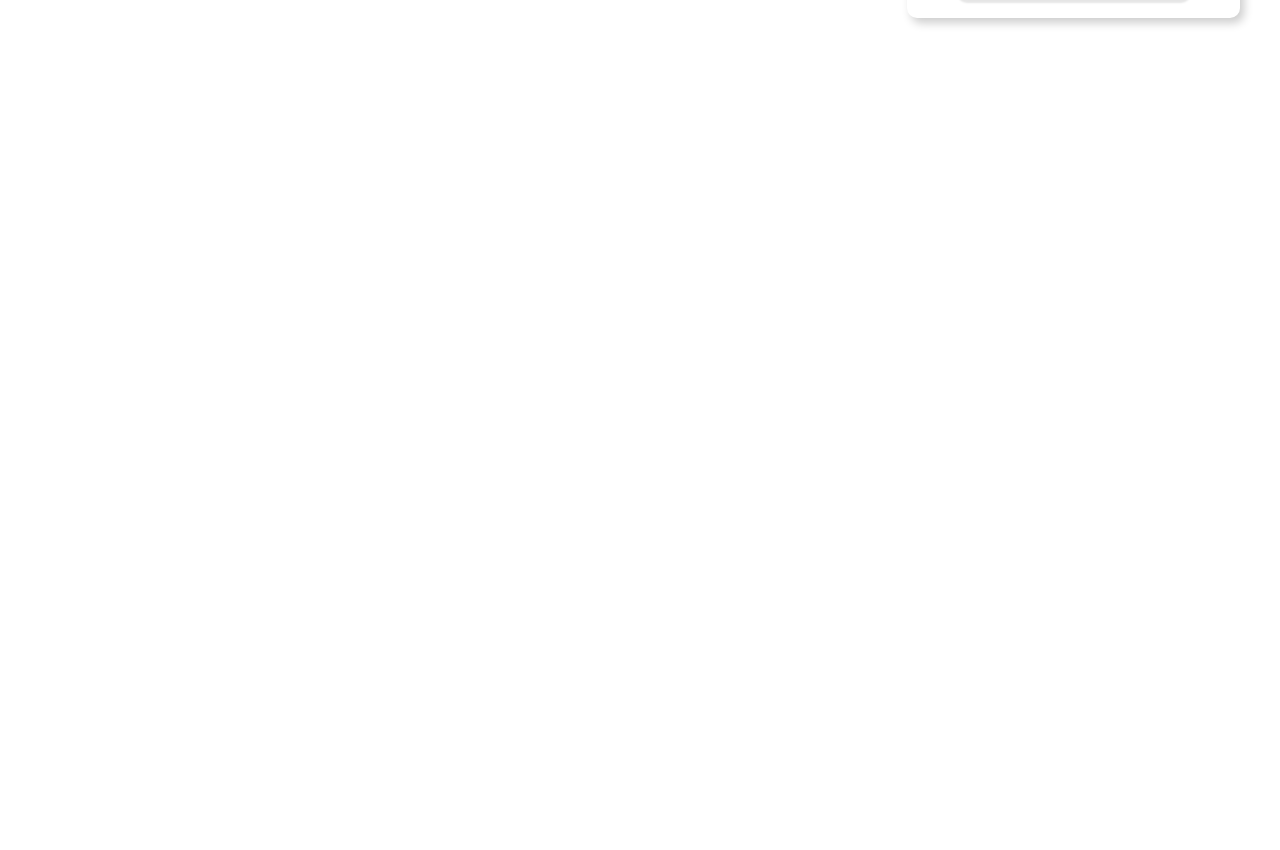
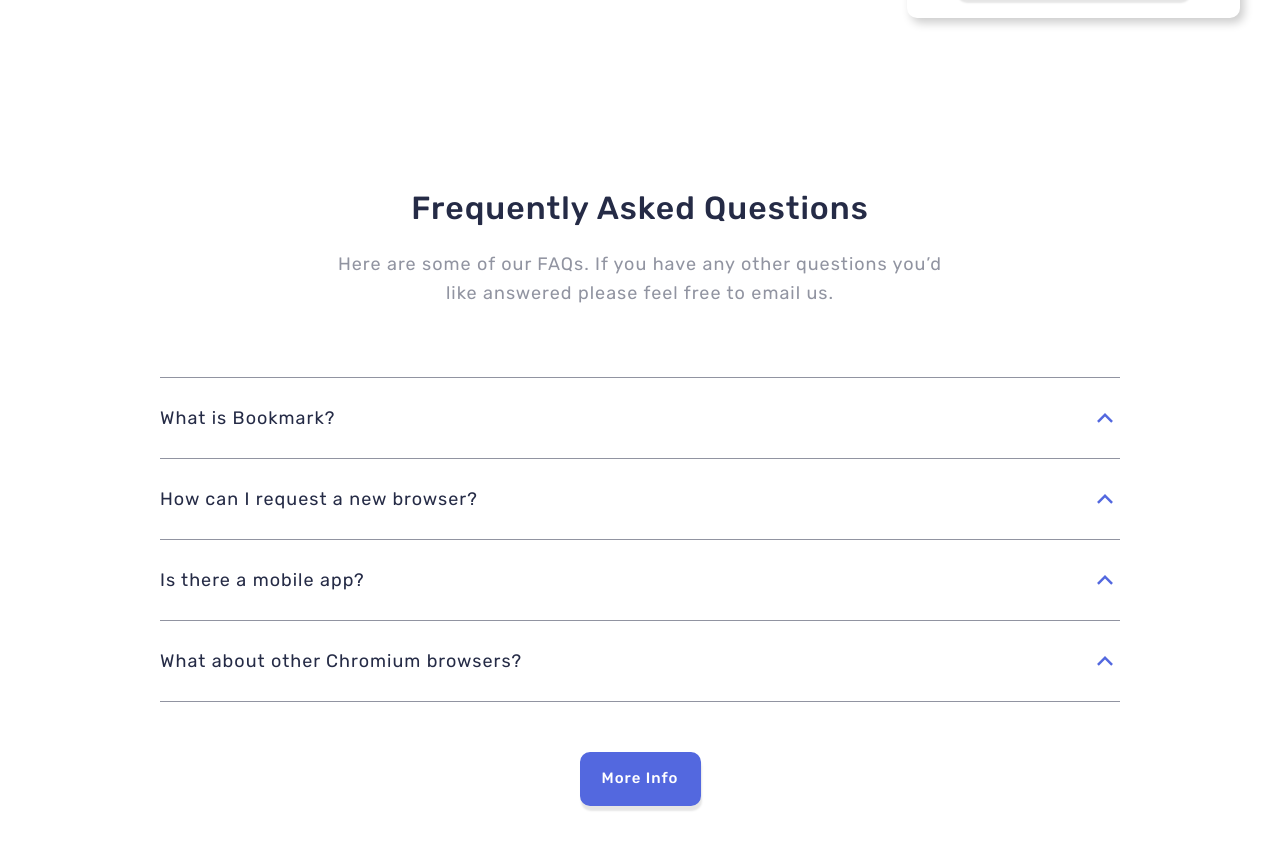
Before and after one commit to habibdev96/FEM-bookmark-landing-page, a React (Create React App) app: page / in a window 1280 px wide. Shown: the part 2453-3303 px from the top of the page. Before the commit the page ends 2541 px from the top, so only its background shows below. Built offline with nearby package versions, Linux system fonts and the light colour scheme.

Commit message:
created faqs section

```diff
--- a/package.json
+++ b/package.json
@@ -8,6 +8,7 @@
     "@testing-library/user-event": "^12.8.3",
     "react": "^17.0.2",
     "react-dom": "^17.0.2",
+    "react-icons": "^4.2.0",
     "react-scripts": "4.0.3",
     "styled-components": "^5.3.1",
     "web-vitals": "^1.1.2"
--- a/src/App.js
+++ b/src/App.js
@@ -3,6 +3,7 @@
 import Hero from "./components/Hero";
 import Features from "./components/Features";
 import Downloads from "./components/Downloads";
+import Faqs from "./components/Faqs";
 
 const App = () => {
   return (
@@ -13,6 +14,7 @@
       <main>
         <Features />
         <Downloads />
+        <Faqs />
       </main>
     </>
   );
--- a/src/components/Downloads.js
+++ b/src/components/Downloads.js
@@ -19,14 +19,10 @@
     display: grid;
     grid-template-columns: repeat(3, 1fr);
     gap: 10rem;
-
-    &:nth-child(1) {
-      transform: translateY(-5rem);
-    }
   }
 `;
 
-const Download = () => {
+const Downloads = () => {
   const [downloadsCards, setDownloadsCards] = useState(downloadsData);
 
   return (
@@ -47,4 +43,4 @@
   );
 };
 
-export default Download;
+export default Downloads;
--- /dev/null
+++ b/src/components/Faq.js
@@ -0,0 +1,58 @@
+import { useState } from "react";
+import styled from "styled-components";
+import { FaqHeading } from "./styledElements/Headings";
+import Paragraph from "./styledElements/Paragraphs";
+import { RiArrowUpSLine, RiArrowDownSLine } from "react-icons/ri";
+
+const Article = styled.article`
+  &:nth-child(4) {
+    border-bottom: 0.1rem solid var(--grayishBlue);
+  }
+
+  .faq-question {
+    display: flex;
+    align-items: center;
+    justify-content: space-between;
+    padding: 2.5rem 0;
+    cursor: pointer;
+    border-top: 0.1rem solid var(--grayishBlue);
+  }
+
+  .active-heading {
+    color: var(--softRed);
+  }
+
+  .faq-icon {
+    font-size: 3rem;
+
+    &--up {
+      color: var(--softBlue);
+    }
+
+    &--down {
+      color: var(--softRed);
+    }
+  }
+`;
+
+const Faq = ({ question, answer }) => {
+  const [showInfo, setShowInfo] = useState(false);
+
+  return (
+    <Article>
+      <header className="faq-question" onClick={() => setShowInfo(!showInfo)}>
+        <FaqHeading className={showInfo && "active-heading"}>
+          {question}
+        </FaqHeading>
+        {showInfo ? (
+          <RiArrowDownSLine className="faq-icon faq-icon--down" />
+        ) : (
+          <RiArrowUpSLine className="faq-icon faq-icon--up" />
+        )}
+      </header>
+      {showInfo && <Paragraph faq>{answer}</Paragraph>}
+    </Article>
+  );
+};
+
+export default Faq;
--- /dev/null
+++ b/src/components/Faqs.js
@@ -0,0 +1,53 @@
+import { useState } from "react";
+import styled from "styled-components";
+import {
+  maxWidthSm,
+  maxWidthLg,
+  sectionSpacingSm,
+  sectionSpacingMd,
+} from "../abstracts/Mixins";
+import { SectionHeading } from "./styledElements/Headings";
+import Button from "./styledElements/Buttons";
+import Paragraph from "./styledElements/Paragraphs";
+import Faq from "./Faq";
+import { faqData } from "../data";
+
+const Container = styled.div`
+  ${maxWidthLg}
+  ${sectionSpacingMd}
+
+  .accordion {
+    ${sectionSpacingSm}
+    ${maxWidthSm}
+  }
+
+  .faqs-btn-container {
+    text-align: center;
+  }
+`;
+
+const Faqs = () => {
+  const [faq, setFaq] = useState(faqData);
+
+  return (
+    <section>
+      <Container>
+        <SectionHeading>Frequently Asked Questions</SectionHeading>
+        <Paragraph section>
+          Here are some of our FAQs. If you have any other questions you’d like
+          answered please feel free to email us.
+        </Paragraph>
+        <div className="accordion">
+          {faq.map((q) => (
+            <Faq key={q.id} {...q} />
+          ))}
+        </div>
+        <div className="faqs-btn-container">
+          <Button primary>More Info</Button>
+        </div>
+      </Container>
+    </section>
+  );
+};
+
+export default Faqs;
--- a/src/components/Feature.js
+++ b/src/components/Feature.js
@@ -18,7 +18,7 @@
       <img src={image} alt={heading} className="feature-img" />
       <div className="feature-info">
         <FeatureHeading>{heading}</FeatureHeading>
-        <Paragraph feature>{description}</Paragraph>
+        <Paragraph>{description}</Paragraph>
         <Button primary href="#!">
           More Info
         </Button>
--- a/src/components/Hero.js
+++ b/src/components/Hero.js
@@ -33,7 +33,7 @@
       <Container>
         <div className="hero-info">
           <HeroHeading>A Simple Bookmark Manager</HeroHeading>
-          <Paragraph hero>
+          <Paragraph>
             A clean and simple interface to organize your favourite websites.
             Open a new browser tab and see your sites load instantly. Try it for
             free.
--- a/src/components/styledElements/Buttons.js
+++ b/src/components/styledElements/Buttons.js
@@ -6,6 +6,7 @@
   font-size: 1.5rem;
   display: inline-block;
   padding: 1.5rem 2rem;
+  cursor: pointer;
   box-shadow: var(--mainShadow);
   border-radius: var(--mainRadius);
   transition: var(--mainTransition);
--- a/src/components/styledElements/Headings.js
+++ b/src/components/styledElements/Headings.js
@@ -1,5 +1,5 @@
 import styled from "styled-components";
-import { headingStyles } from "../../abstracts/Mixins";
+import { headingStyles, textStyles } from "../../abstracts/Mixins";
 
 export const HeroHeading = styled.h1`
   ${headingStyles}
@@ -25,3 +25,8 @@
   font-size: 2rem;
   color: var(--darkBlue);
 `;
+
+export const FaqHeading = styled(CardHeading)`
+  ${textStyles}
+  font-size: 1.8rem;
+`;
--- a/src/components/styledElements/Paragraphs.js
+++ b/src/components/styledElements/Paragraphs.js
@@ -5,12 +5,7 @@
   ${textStyles}
   color: var(--grayishBlue);
   padding: 2rem 0;
-
-  ${({ hero }) =>
-    hero &&
-    css`
-      font-size: 1.8rem;
-    `}
+  font-size: 1.8rem;
 
   ${({ section }) =>
     section &&
@@ -21,17 +16,17 @@
       margin: 0 auto;
     `}
 
-  ${({ feature }) =>
-    feature &&
-    css`
-      font-size: 1.8rem;
-    `}
-
   ${({ card }) =>
     card &&
     css`
       font-size: 1.5rem;
     `}
+
+  ${({ faq }) =>
+    faq &&
+    css`
+      font-size: 1.6rem;
+    `}
 `;
 
 export default Paragraph;
--- a/src/data.js
+++ b/src/data.js
@@ -53,3 +53,30 @@
     specs: "Minimum version 46",
   },
 ];
+
+export const faqData = [
+  {
+    id: 1,
+    question: "What is Bookmark?",
+    answer:
+      "Unicorn vinyl poutine brooklyn, next level direct trade iceland. Shaman copper mug church-key coloring book, whatever poutine normcore fixie cred kickstarter post-ironic street art.",
+  },
+  {
+    id: 2,
+    question: "How can I request a new browser?",
+    answer:
+      "Coloring book forage photo booth gentrify lumbersexual. Migas chillwave poutine synth shoreditch, enamel pin thundercats fashion axe roof party polaroid.",
+  },
+  {
+    id: 3,
+    question: "Is there a mobile app?",
+    answer:
+      "Enamel pin fam sustainable woke whatever venmo. Authentic asymmetrical put a bird on it, lumbersexual activated charcoal kinfolk banjo cred pickled sartorial.",
+  },
+  {
+    id: 4,
+    question: "What about other Chromium browsers?",
+    answer:
+      "Edison bulb direct trade gentrify beard lo-fi seitan sustainable roof party franzen occupy squid. Knausgaard cronut succulents, scenester readymade shabby chic lyft. Copper mug meh vegan gentrify.",
+  },
+];
```
Also changed, not shown: 1 other file (tests, documents, lock files or other folders).
